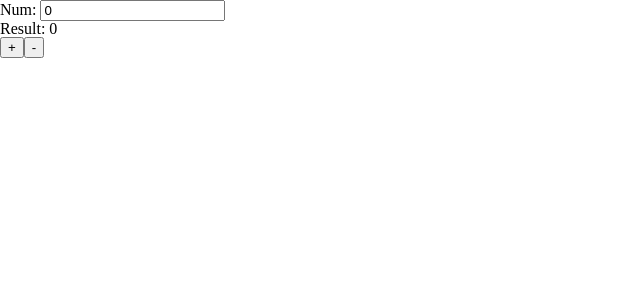
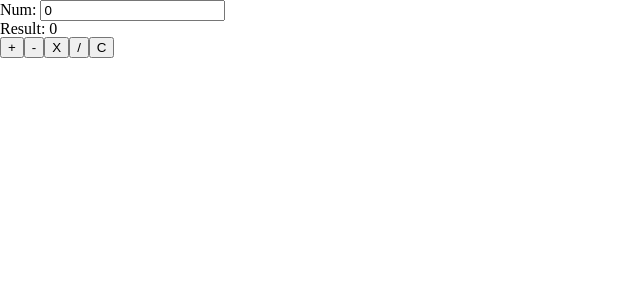
Before and after one commit to tspauld98/demo-app, a React (Create React App) app: page / in a window 1280 px wide. Shown: the top 300 px of the page, without its empty margins (0-640 px from the left). Built offline with nearby package versions, Linux system fonts and the light colour scheme.

Commit message:
Completed exercise 15

```diff
--- a/src/actions/calc-tool-actions.js
+++ b/src/actions/calc-tool-actions.js
@@ -1,5 +1,11 @@
 export const ADD_ACTION = 'ADD';
 export const SUBTRACT_ACTION = 'SUBTRACT';
+export const MULTIPLY_ACTION = 'MULTIPLY';
+export const DIVIDE_ACTION = 'DIVIDE';
+export const CLEAR_ACTION = 'CLEAR';
 
 export const createAddAction = value => ({ type: ADD_ACTION, value });
 export const createSubtractAction = value => ({ type: SUBTRACT_ACTION, value });
+export const createMultiplyAction = value => ({ type: MULTIPLY_ACTION, value });
+export const createDivideAction = value => ({ type: DIVIDE_ACTION, value });
+export const createClearAction = () => ({ type: CLEAR_ACTION });
--- a/src/components/CalcTool.js
+++ b/src/components/CalcTool.js
@@ -1,9 +1,14 @@
 import PropTypes from "prop-types";
 import { useState } from 'react';
 
-export const CalcTool = ({ result, onAdd: add, onSubtract: subtract }) => {
+export const CalcTool = ({ result, onAdd: add, onSubtract: subtract, onMultiply: multiply, onDivide: divide, onClear: clear }) => {
 
   const [ numInput, setNumInput ] = useState(0);
+
+  const clearAll = () => {
+    clear();
+    setNumInput(0);
+  }
 
   return (
     <div>
@@ -14,6 +19,9 @@ export const CalcTool = ({ result, onAdd: add, onSubtract: subtract }) => {
       <div>
         <button type="button" onClick={() => add(numInput)}>+</button>
         <button type="button" onClick={() => subtract(numInput)}>-</button>
+        <button type="button" onClick={() => multiply(numInput)}>X</button>
+        <button type="button" onClick={() => numInput > 0 && divide(numInput)}>/</button>
+        <button type="button" onClick={() => clearAll()}>C</button>
       </div>
     </div>
   )
@@ -23,4 +31,7 @@ CalcTool.propTypes = {
   result: PropTypes.number,
   onAdd: PropTypes.func,
   onSubtract: PropTypes.func,
+  onMultiply: PropTypes.func,
+  onDivide: PropTypes.func,
+  onClear: PropTypes.func,
 };
--- a/src/containers/CalcToolContainer.js
+++ b/src/containers/CalcToolContainer.js
@@ -4,6 +4,9 @@ import { useDispatch, useSelector } from 'react-redux';
 import {
   createAddAction,
   createSubtractAction,
+  createMultiplyAction,
+  createDivideAction,
+  createClearAction,
 } from '../actions/calc-tool-actions';
 
 import { CalcTool } from '../components/CalcTool';
@@ -15,6 +18,9 @@ export const CalcToolContainer = () => {
   const actions = bindActionCreators({
     onAdd: createAddAction,
     onSubtract: createSubtractAction,
+    onMultiply: createMultiplyAction,
+    onDivide: createDivideAction,
+    onClear: createClearAction,
   }, useDispatch());
 
   return <CalcTool result={result} {...actions} />
--- a/src/reducers/calc-tool-reducer.js
+++ b/src/reducers/calc-tool-reducer.js
@@ -1,4 +1,4 @@
-import { ADD_ACTION, SUBTRACT_ACTION } from '../actions/calc-tool-actions';
+import { ADD_ACTION, SUBTRACT_ACTION, MULTIPLY_ACTION, DIVIDE_ACTION, CLEAR_ACTION } from '../actions/calc-tool-actions';
 
 export const calcToolReducer = (state = { result: 0 }, action) => {
 
@@ -13,6 +13,21 @@ export const calcToolReducer = (state = { result: 0 }, action) => {
         ...state,
         result: state.result - action.value,
       };
+    case MULTIPLY_ACTION:
+      return {
+        ...state,
+        result: state.result * action.value,
+      };
+    case DIVIDE_ACTION:
+      return {
+        ...state,
+        result: state.result / action.value,
+      };
+    case CLEAR_ACTION:
+      return {
+        ...state,
+        result: 0,
+      };
     default:
       return state;
   };
```
